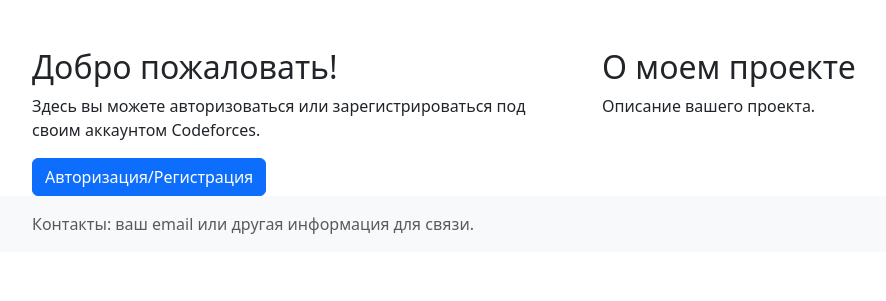
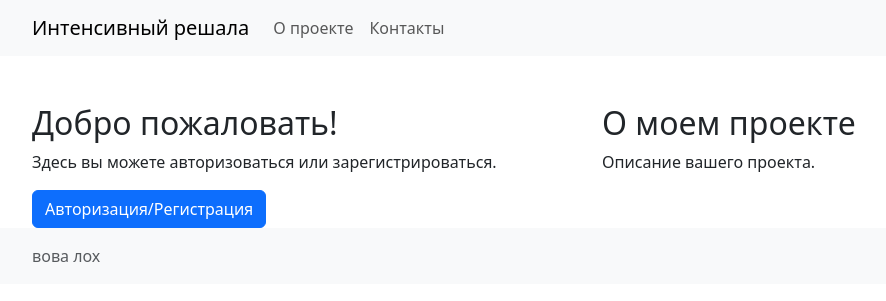
Before and after one commit to saimyy/flask-project, a Flask app: page / in a window 1280 px wide. Shown: the top 301 px of the page, without its empty margins (50-936 px from the left). Run offline with Flask 3, Linux system fonts and the light colour scheme.

Commit message:
partly ghome page

```diff
--- a/index.py
+++ b/index.py
@@ -5,7 +5,7 @@ app = Flask(__name__)
 
 @app.route('/')
 def home_page():
-    return render_template('index.html')
+    return render_template('index.html', title='Home Page')
 
 
 if __name__ == '__main__':
--- a/templates/base.html
+++ b/templates/base.html
@@ -4,8 +4,10 @@
     <meta charset="UTF-8">
     <meta name="viewport" content="width=device-width, initial-scale=1.0">
     <link href="https://cdn.jsdelivr.net/npm/bootstrap@5.3.0-alpha1/dist/css/bootstrap.min.css" rel="stylesheet">
+    <title>{{title}}</title>
 </head>
 <body>
+<header>
 <nav class="navbar navbar-expand-lg navbar-light bg-light">
     <div class="container">
         <a class="navbar-brand" href="#">Интенсивный решала</a>
@@ -25,3 +27,17 @@
         </div>
     </div>
 </nav>
+</header>
+<main>
+    {%block content%} {%endblock%}
+</main>
+<footer class="footer mt-auto py-3 bg-light">
+    <div class="container">
+        <span class="text-muted">вова лох</span>
+    </div>
+</footer>
+
+<script src="https://cdn.jsdelivr.net/npm/@popperjs/core@2.11.6/dist/umd/popper.min.js"></script>
+<script src="https://cdn.jsdelivr.net/npm/bootstrap@5.3.0-alpha1/dist/js/bootstrap.min.js"></script>
+</body>
+</html>
--- a/templates/index.html
+++ b/templates/index.html
@@ -1,18 +1,10 @@
-<!DOCTYPE html>
-<html lang="en">
-<head>
-    <meta charset="UTF-8">
-    <meta name="viewport" content="width=device-width, initial-scale=1.0">
-    <title>Главная страница</title>
-    <link href="https://cdn.jsdelivr.net/npm/bootstrap@5.3.0-alpha1/dist/css/bootstrap.min.css" rel="stylesheet">
-</head>
-<body>
-{% block content %}
+{%extends "base.html"%}
+{%block content%}
 <div class="container mt-5">
     <div class="row">
         <div class="col-md-6">
             <h2>Добро пожаловать!</h2>
-            <p>Здесь вы можете авторизоваться или зарегистрироваться под своим аккаунтом Codeforces.</p>
+            <p>Здесь вы можете авторизоваться или зарегистрироваться.</p>
             <a href="#" class="btn btn-primary">Авторизация/Регистрация</a>
         </div>
         <div class="col-md-6">
@@ -21,15 +13,4 @@
         </div>
     </div>
 </div>
-
-<footer class="footer mt-auto py-3 bg-light">
-    <div class="container">
-        <span class="text-muted">Контакты: ваш email или другая информация для связи.</span>
-    </div>
-</footer>
-
-<script src="https://cdn.jsdelivr.net/npm/@popperjs/core@2.11.6/dist/umd/popper.min.js"></script>
-<script src="https://cdn.jsdelivr.net/npm/bootstrap@5.3.0-alpha1/dist/js/bootstrap.min.js"></script>
-</body>
-</html>
-{% endblock %}
+{%endblock%}
```
Also changed, not shown: main.py (added).
